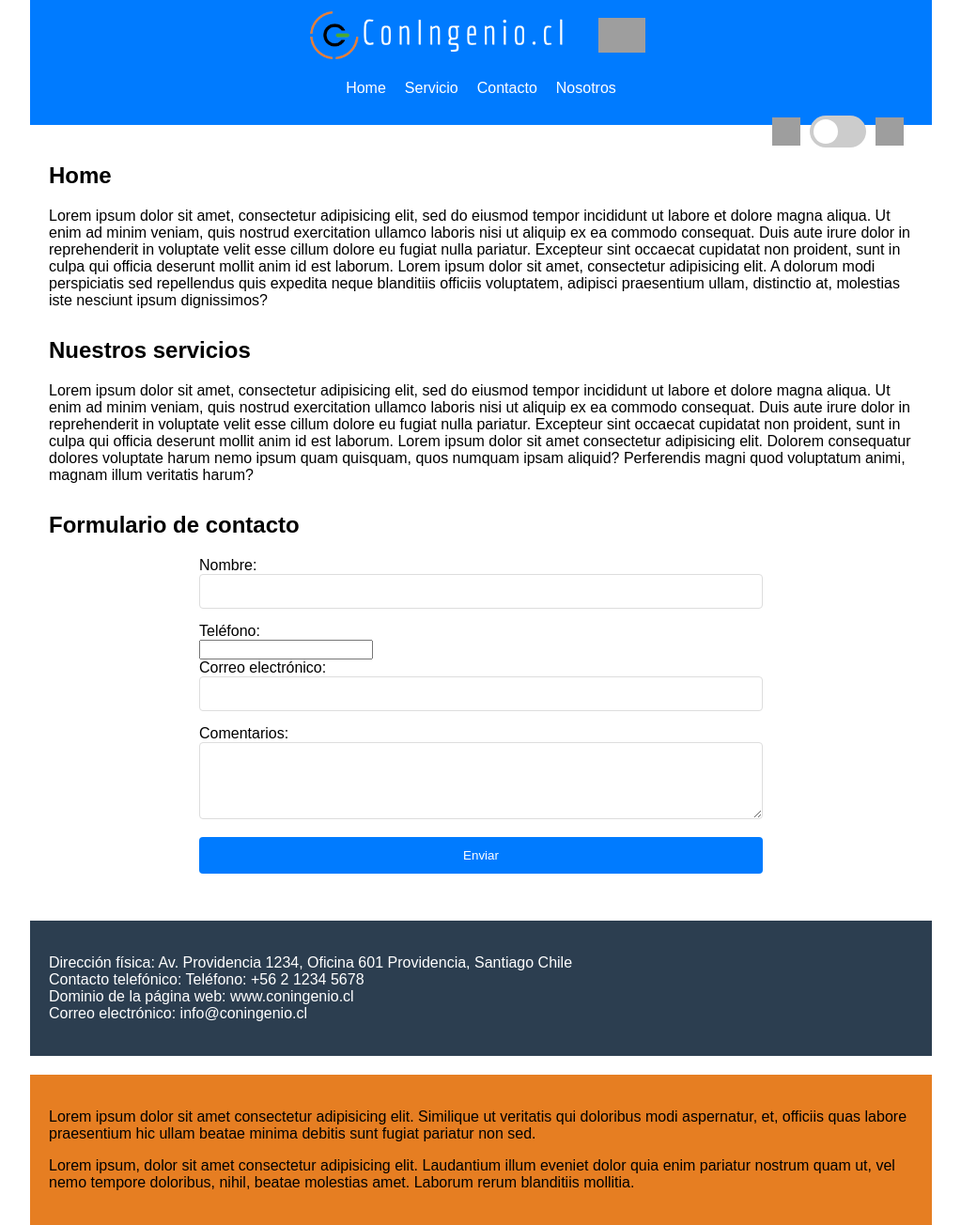
After one commit to GabrielFSanhueza/EVA1.SANHUEZA.GABRIEL, a PHP site: page /FRONTEND/index.html in a window 1280 px wide. The commit adds this page. Shown: the whole page at 94% size, without its empty margins (128-1151 px from the left). Run offline with PHP 8.4, Linux system fonts and the light colour scheme; grey boxes are pictures that could not be loaded.

Commit message:
dev 21/04/2024

```diff
--- a/index.php
+++ /dev/null
@@ -1,4 +0,0 @@
-<?php
-echo "Hola Mundo ";
-echo "<hr>";
-var_dump($_SERVER);
--- /dev/null
+++ b/v1/FRONTEND/index.html
@@ -0,0 +1,108 @@
+<!DOCTYPE html>
+<html lang="es">
+<head>
+    <meta charset="UTF-8">
+    <meta name="viewport" content="width=device-width, initial-scale=1.0">
+    <link rel="stylesheet" href="styles.css">
+    <title>Coningenio</title>
+</head>
+<body>
+
+<div class="contenedor">
+    <header>
+        <div class="logo">
+            <img src="imagenes/logo-grande-letras-blanco.png" alt="Logo" style="width: 300px;">
+            <img src="images/logo.jpg" width="150" alt="">
+            <a href="#"></a>
+        </div>
+
+        <nav>
+            <a href="#">Home</a>
+            <a href="#">Servicio</a>
+            <a href="#">Contacto</a>
+            <a href="#">Nosotros</a>
+        </nav>
+        <!-- Switch de modo claro/oscuro -->
+        <div class="modo-switch">
+            <img src="images/sol.png" alt="Modo Claro" class="modo-icon">
+            <label class="switch">
+                <input type="checkbox" id="modoSwitch">
+                <span class="slider round"></span>
+            </label>
+            <img src="images/luna.png" alt="Modo Oscuro" class="modo-icon">
+        </div>
+    </header>
+
+    <section class="main">
+        <article>
+            <h2 class="home">Home</h2>
+            <p>Lorem ipsum dolor sit amet, consectetur adipisicing elit, sed do eiusmod tempor incididunt ut labore et dolore magna aliqua. Ut enim ad minim veniam, quis nostrud exercitation ullamco laboris nisi ut aliquip ex ea commodo consequat. Duis aute irure dolor in reprehenderit in voluptate velit esse cillum dolore eu fugiat nulla pariatur. Excepteur sint occaecat cupidatat non proident, sunt in culpa qui officia deserunt mollit anim id est laborum.
+                Lorem ipsum dolor sit amet, consectetur adipisicing elit. A dolorum modi perspiciatis sed repellendus quis expedita neque blanditiis officiis voluptatem, adipisci praesentium ullam, distinctio at, molestias iste nesciunt ipsum dignissimos?
+            </p>
+        </article>
+
+        <article>
+            <h2 class="servicios">Nuestros servicios</h2>
+            <p>Lorem ipsum dolor sit amet, consectetur adipisicing elit, sed do eiusmod tempor incididunt ut labore et dolore magna aliqua. Ut enim ad minim veniam, quis nostrud exercitation ullamco laboris nisi ut aliquip ex ea commodo consequat. Duis aute irure dolor in reprehenderit in voluptate velit esse cillum dolore eu fugiat nulla pariatur. Excepteur sint occaecat cupidatat non proident, sunt in culpa qui officia deserunt mollit anim id est laborum.
+                Lorem ipsum dolor sit amet consectetur adipisicing elit. Dolorem consequatur dolores voluptate harum nemo ipsum quam quisquam, quos numquam ipsam aliquid? Perferendis magni quod voluptatum animi, magnam illum veritatis harum?
+            </p>
+        </article>
+
+        <article>
+            <h2 class="formulario">Formulario de contacto</h2>
+            <form action="/enviar.php" method="post">
+                <div>
+                    <label for="nombre">Nombre:</label>
+                    <input type="text" id="nombre" name="nombre" required>
+                </div>
+                <div>
+                    <label for="telefono">Teléfono:</label><br>
+                    <input type="tel" id="telefono" name="telefono" required>
+                </div>
+                <div>
+                    <label for="correo">Correo electrónico:</label>
+                    <input type="email" id="correo" name="correo" required>
+                </div>
+                <div>
+                    <label for="comentarios">Comentarios:</label><br>
+                    <textarea id="comentarios" name="comentarios" rows="4" required></textarea>
+                </div>
+                <div>
+                    <button type="submit">Enviar</button>
+                </div>
+            </form>
+        </article>
+    </section>
+
+    <footer>
+        <section class="direccion">
+            <p>Dirección física:
+                Av. Providencia 1234, Oficina 601
+                Providencia, Santiago
+                Chile <br>
+                Contacto telefónico:
+                Teléfono: +56 2 1234 5678 <br>
+                Dominio de la página web:
+                www.coningenio.cl <br>
+                Correo electrónico:
+                info@coningenio.cl
+            </p>
+        </section>
+    </footer>
+
+    <aside>
+        <div class="widget">
+            <div class="imagen"><p>Lorem ipsum dolor sit amet consectetur adipisicing elit. Similique ut veritatis qui doloribus modi aspernatur, et, officiis quas labore praesentium hic ullam beatae minima debitis sunt fugiat pariatur non sed.</p></div>
+        </div>
+
+        <div class="widget">
+            <div class="imagen"><p> Lorem ipsum, dolor sit amet consectetur adipisicing elit. Laudantium illum eveniet dolor quia enim pariatur nostrum quam ut, vel nemo tempore doloribus, nihil, beatae molestias amet. Laborum rerum blanditiis mollitia.</p> </div>
+        </div>
+    </aside>
+</div>
+
+<!-- Script para habilitar/deshabilitar el modo oscuro -->
+<script src="script.js"></script>
+
+</body>
+</html>
--- /dev/null
+++ b/v1/FRONTEND/styles.css
@@ -0,0 +1,211 @@
+/* Estilos generales */
+body {
+    font-family: Arial, sans-serif;
+    margin: 0;
+    padding: 0;
+    transition: background-color 0.3s ease, color 0.3s ease; /* Transición suave para el cambio de modo */
+}
+
+.contenedor {
+    max-width: 960px;
+    margin: 0 auto;
+    padding: 0 20px;
+    display: flex;
+    flex-direction: column;
+}
+
+/* Estilos para el Header y Menú Principal */
+header {
+    background-color: #007bff;
+    color: #fff;
+    padding: 10px 0;
+    text-align: center;
+    position: relative; /* Para posicionar el switch de modo claro/oscuro */
+}
+
+header .logo {
+    display: flex;
+    align-items: center;
+    justify-content: center;
+    margin-bottom: 20px;
+}
+
+header .logo img {
+    width: 50px;
+    margin-right: 10px;
+}
+
+nav {
+    display: flex;
+    justify-content: center;
+    margin-bottom: 20px;
+}
+
+nav a {
+    color: #fff;
+    text-decoration: none;
+    padding: 0 10px;
+}
+
+/* Estilos para las secciones */
+.main {
+    background: #fff;
+    padding: 20px;
+    flex: 1;
+}
+
+.main article {
+    margin-bottom: 30px;
+}
+
+/* Estilos para el formulario de contacto */
+form {
+    max-width: 600px;
+    margin: 0 auto;
+}
+
+input[type="text"],
+input[type="email"],
+textarea {
+    width: 100%;
+    padding: 10px;
+    margin-bottom: 15px;
+    border: 1px solid #ddd;
+    border-radius: 4px;
+    box-sizing: border-box;
+    resize: vertical;
+}
+
+button {
+    background-color: #007bff;
+    color: #fff;
+    border: none;
+    padding: 12px 20px;
+    border-radius: 4px;
+    cursor: pointer;
+    width: 100%;
+}
+
+/* Estilos para el footer */
+footer {
+    background-color: #2c3e50;
+    color: #fff;
+    padding: 20px;
+}
+
+/* Estilos para el aside */
+aside {
+    background: #e67e22;
+    padding: 20px;
+    margin-top: 20px;
+    flex: 0;
+}
+
+/* Estilos para el switch de modo claro/oscuro */
+.modo-switch {
+    position: absolute;
+    right: 20px;
+    display: flex;
+    align-items: center;
+}
+
+.modo-icon {
+    width: 30px;
+    height: 30px;
+    margin: 0 10px;
+}
+
+.switch {
+    position: relative;
+    display: inline-block;
+    width: 60px;
+    height: 34px;
+}
+
+.switch input {
+    opacity: 0;
+    width: 0;
+    height: 0;
+}
+
+.slider {
+    position: absolute;
+    cursor: pointer;
+    top: 0;
+    left: 0;
+    right: 0;
+    bottom: 0;
+    background-color: #ccc;
+    transition: .4s;
+    border-radius: 34px;
+}
+
+.slider:before {
+    position: absolute;
+    content: "";
+    height: 26px;
+    width: 26px;
+    border-radius: 50%;
+    left: 4px;
+    bottom: 4px;
+    background-color: white;
+    transition: .4s;
+}
+
+input:checked + .slider {
+    background-color: #007bff; /* Color de fondo del switch en modo oscuro */
+}
+
+input:checked + .slider:before {
+    transform: translateX(26px);
+}
+
+.slider.round {
+    border-radius: 34px;
+}
+
+/* Estilos para el modo oscuro */
+body.dark-mode {
+    background-color: #333; /* Color de fondo en modo oscuro */
+    color: #fff; /* Color de texto en modo oscuro */
+}
+
+header.dark-mode {
+    background-color: #444; /* Color de fondo del encabezado en modo oscuro */
+}
+
+footer.dark-mode {
+    background-color: #222; /* Color de fondo del pie de página en modo oscuro */
+}
+
+aside.dark-mode {
+    background-color: #555; /* Color de fondo del aside en modo oscuro */
+}
+
+@media screen and (max-width: 800px) {
+    header .logo {
+        flex-direction: column;
+    }
+
+    nav {
+        flex-direction: column;
+    }
+
+    nav a {
+        margin-bottom: 10px;
+    }
+
+    aside {
+        order: 3;
+    }
+}
+
+@media screen and (max-width: 600px) {
+    header {
+        padding: 0;
+    }
+
+    footer {
+        padding: 10px;
+    }
+}
--- a/v1/mantenedor/index.php
+++ b/v1/mantenedor/index.php
@@ -19,12 +19,6 @@ if ($_version == 'v1') {
         switch ($_metodo) {
             case 'GET':
                 if ($_header == $_token_get){
-                    /*
-                    include_once 'controller.php';
-                    include_once '../conexion.php';
-                    $control = new Controlador();
-                    $lista = $control->getAll();
-                    */
                     $lista = [
                         [
                             "id" => 0,
```
Also changed, not shown: v1/FRONTEND/scripts.js (added, +23 -0 lines), v1/query.sql (+0 -10 lines), v1/version1.php (+35 -10 lines), v1/FRONTEND/Imagenes/con-ingenio-solo-blanco.png (added), v1/FRONTEND/Imagenes/con-ingenio-solo-colores.png (added), v1/FRONTEND/Imagenes/logo-grande-letras-blanco.png (added), v1/FRONTEND/Imagenes/logo-grande.png (added).
